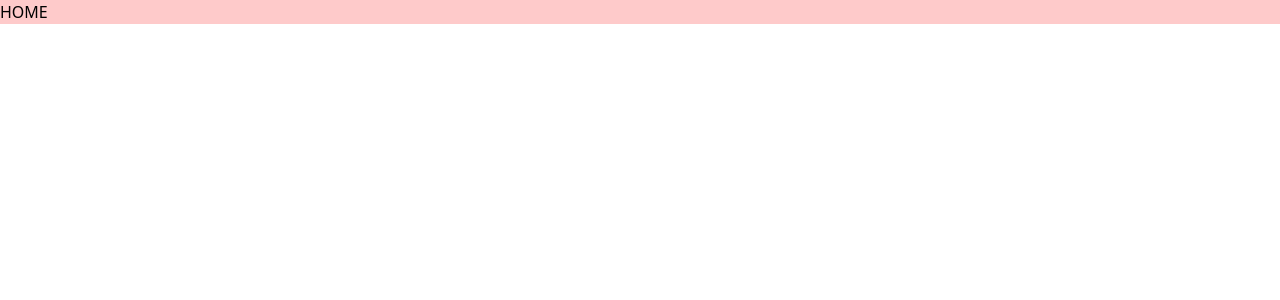
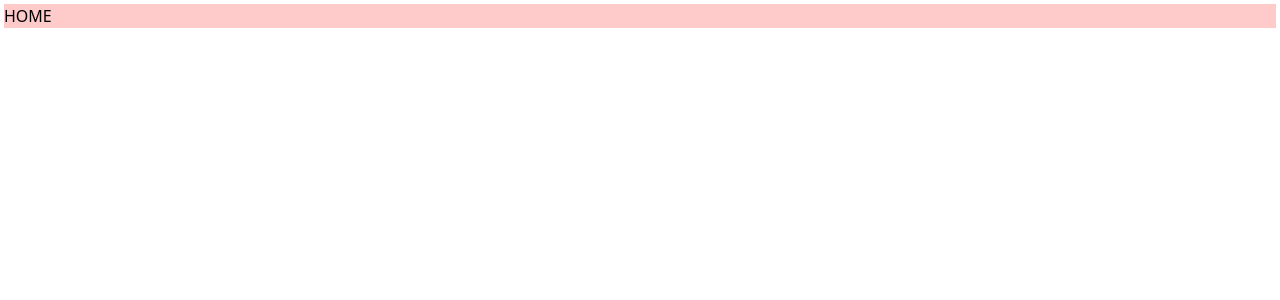
Before and after one commit to MatiasBarengo/para-cuando-app, a Next.js app: page / in a window 1280 px wide. Shown: the top 300 px of the page. Built offline with nearby package versions, Linux system fonts and the light colour scheme.

Commit message:
build: first commit

```diff
--- a/pages/index.tsx
+++ b/pages/index.tsx
@@ -1,7 +1,7 @@
 export default function Home() {
   return (
     <>
-      <div className="bg-red-200">HOME</div>
+      <div className="bg-red-200 m-1">HOME</div>
     </>
   );
 }
```
